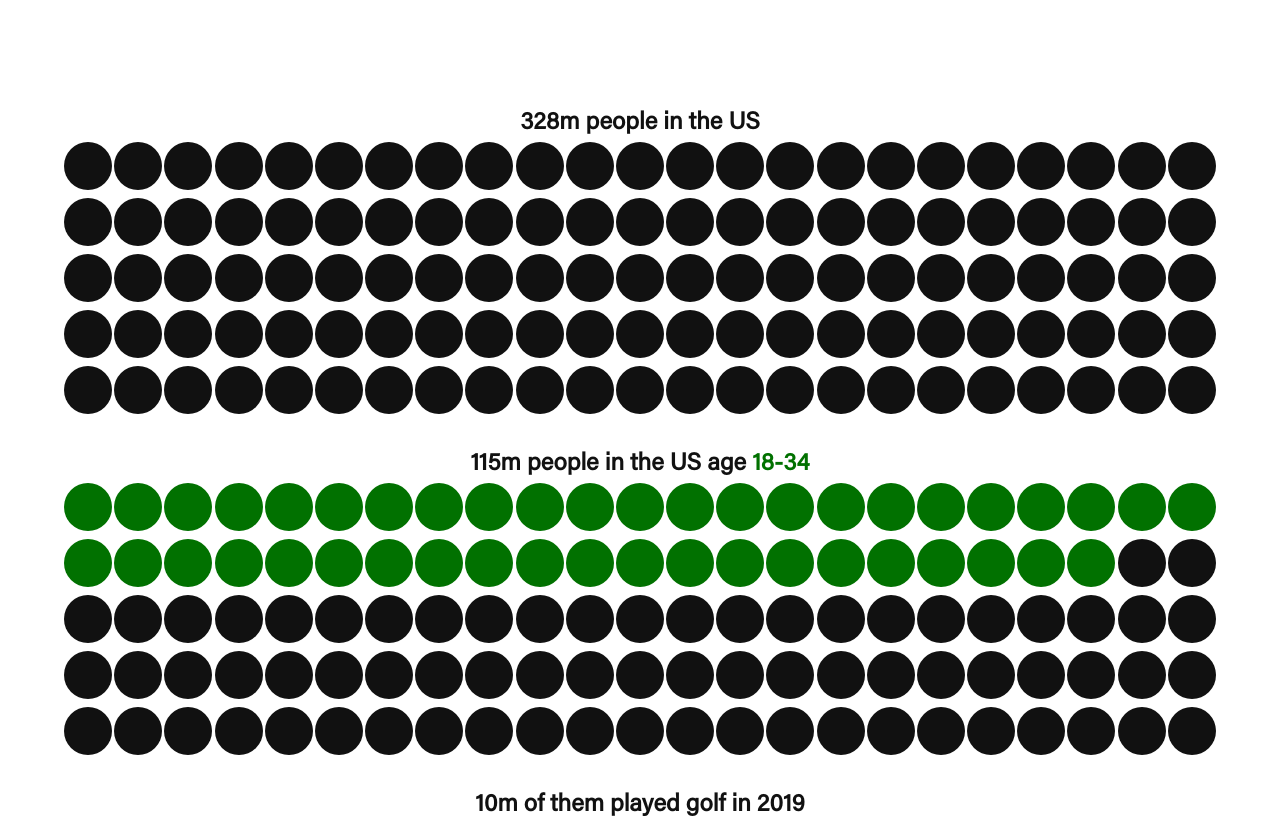
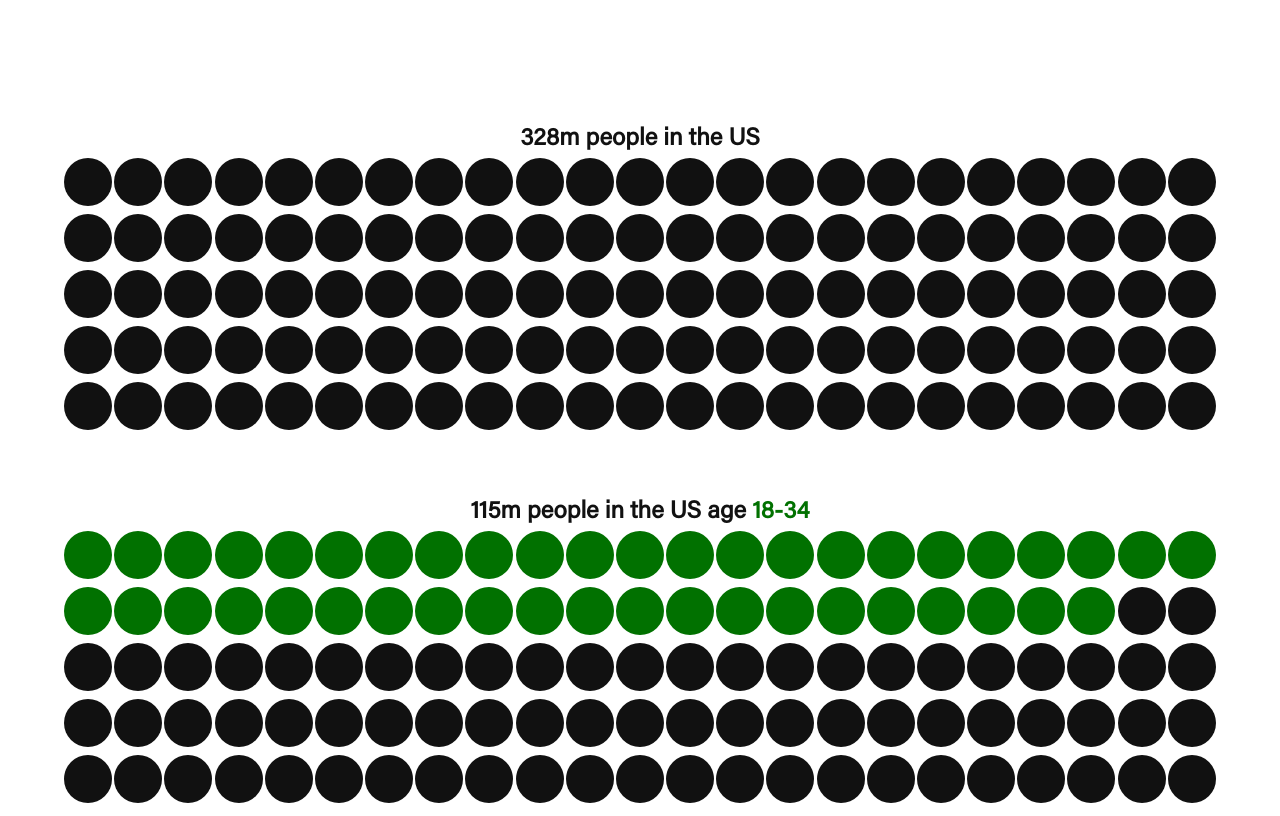
Before and after one commit to tripleogisel/tenten, a plain HTML site: page index.html in a window 1280 px wide. Shown: the part 1005-1821 px from the top of the page. Drawn offline with Linux system fonts and the light colour scheme.

Commit message:
Update styles.css

```diff
--- a/styles.css
+++ b/styles.css
@@ -130,7 +130,7 @@ nav > button:hover {
 .population {
   display: block;
   margin: 0 auto;
-  padding: 1rem 4rem;
+  padding: 2rem 4rem;
 }
 
 .population > p {
```
